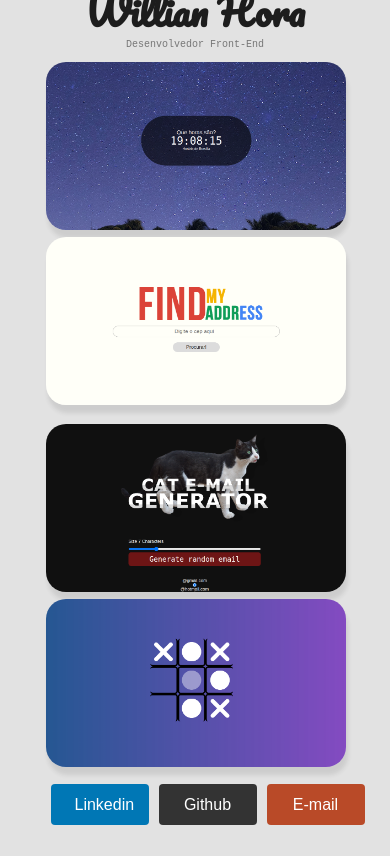
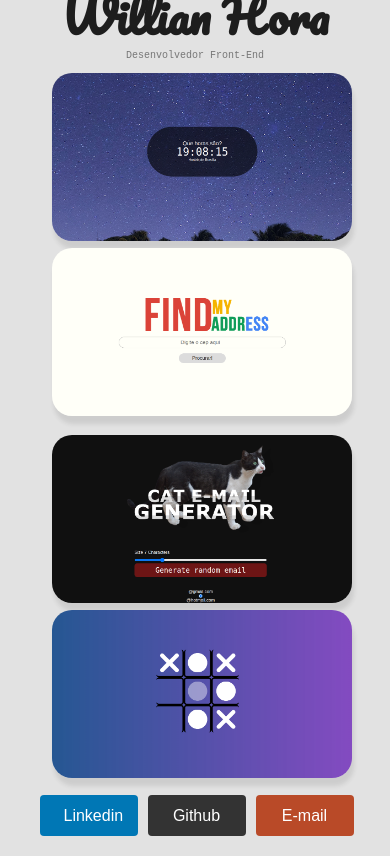
Before and after one commit to WillianHora/link_pages, a plain HTML site: page index.html in a window 390 px wide. Drawn offline with Linux system fonts and the light colour scheme.

Commit message:
Add files via upload

```diff
--- a/index.html
+++ b/index.html
@@ -133,7 +133,7 @@
         .main-div{
          display: flex;
          flex-direction: column;
-         margin-left: 25px;
+         margin-left: 20px;
         }
          .container1 {
 
@@ -147,8 +147,12 @@
 
       }
       h1{
-        font-size: 37px;
+        font-size: 45px;
 
+
+     }
+     .body-div{
+      margin-top: 4px;
      }
      p{
      font-size: 10px;
@@ -158,6 +162,7 @@
         margin-top: 10px;
         display: flex;
         justify-content: center;
+        margin-left: -17px;
 
      }
      .btn,.btn2,.btn3{
```
